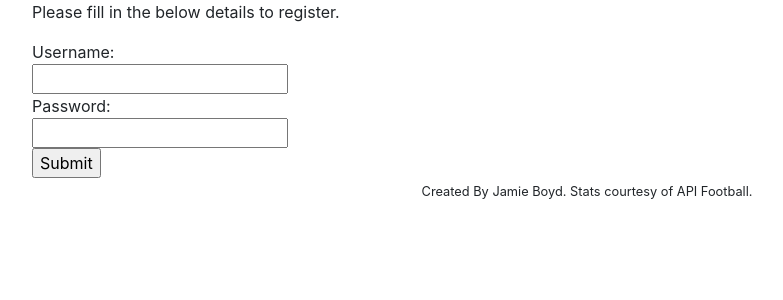
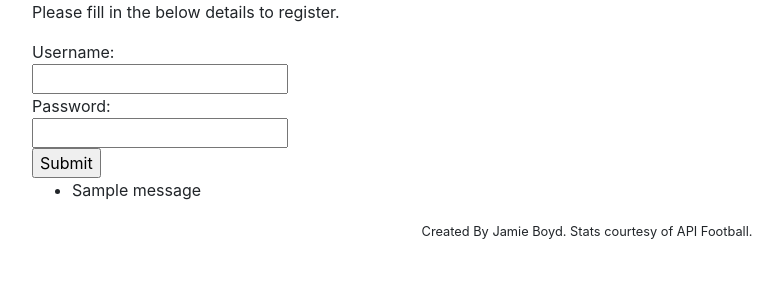
Before and after one commit to jboyd8/milestone-project-3, a Flask app: page /register_page in a window 1280 px wide. Shown: the part 56-356 px from the top of the page, without its empty margins (53-836 px from the left). Run offline with Flask 2, Linux system fonts and the light colour scheme; one stand-in notice (Sample message) is shown; some libraries are stand-ins or nearby versions.

Commit message:
feat: added flash message to register page

```diff
--- a/app/routes.py
+++ b/app/routes.py
@@ -17,7 +17,7 @@ def register_page():
     return render_template('register.html', title='Register')
 
 
-@app.route('/users/register', methods=['POST'])
+@app.route('/users/register', methods=['POST', 'GET'])
 def register():
     if request.method == 'POST':
         users = db.users
--- a/app/templates/register.html
+++ b/app/templates/register.html
@@ -15,6 +15,15 @@
                 <input type="password" name="password"><br>
                 <input type="submit">
             </form>
+            {% with messages = get_flashed_messages() %}
+            {% if messages %}
+            <ul>
+            {% for message in messages %}
+                <li>{{ message }}</li>
+            {% endfor %}
+            </ul>
+            {% endif %}
+            {% endwith %}
         </div>
     </div>
 </div>
```
